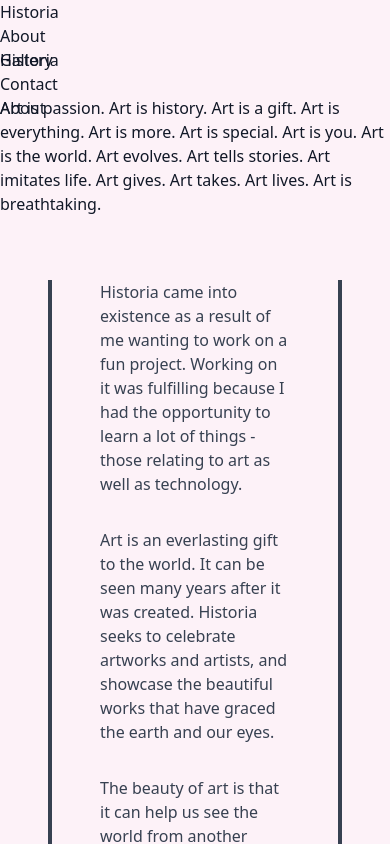
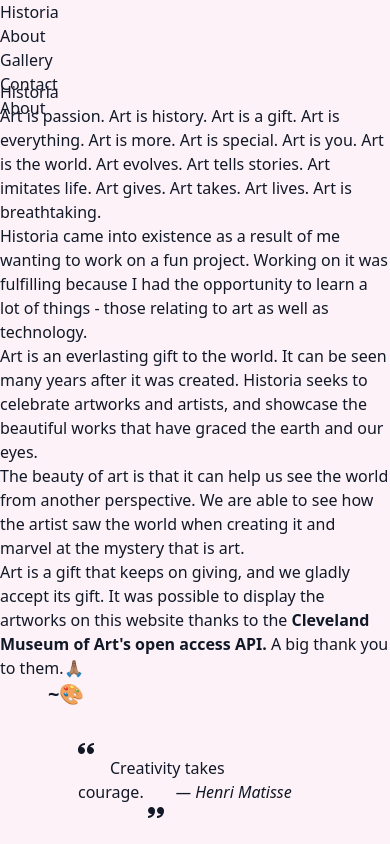
Before and after one commit to Iamhafsah/historia, a Next.js app: page /about in a window 390 px wide. Shown: the top 844 px of the page. Built offline with nearby package versions, Linux system fonts and the light colour scheme; what @netlify/classnames-template-literals would draw is missing.

Commit message:
Feat: Contact and about us page

```diff
--- /dev/null
+++ b/components/gallery/[id].js
@@ -0,0 +1,13 @@
+import Meta from "../../components/Meta"
+
+const Item = ({art}) => {
+    return (
+        <div>
+            {/* <Meta title={art.title}/>
+            <h1>{art.title}</h1> */}
+            hr
+        </div>
+    )
+}
+
+export default Item
--- a/components/gallery/index.js
+++ b/components/gallery/index.js
@@ -3,13 +3,12 @@
 import { ImQuotesRight } from "react-icons/im";
 import { HeroText } from "../../components";
 
+const index = ({artworks}) => {
 
-const index = ({artworks}) => {
     return (
         <>
         <HeroText topText="The" bottomText="Gallery" />
-
-        <div className="grid grid-cols-2 gap-12 max-w-[90vw] px-12 mx-auto">
+        <div className="grid grid-cols-2 gap-12 md:px-12 pr-14 pl-8 pt-12">
             {artworks.data.map((art, i) => (
                 <ImageComponent
                 key={i}
@@ -17,7 +16,7 @@
                 height={100}
                 width={100}
                 />
-            ))}
+                ))}
         </div>
 
         <div>
--- a/components/homepage/HeroText.js
+++ b/components/homepage/HeroText.js
@@ -1,10 +1,12 @@
 import ctl from '@netlify/classnames-template-literals'
+import { Strip } from '..'
 
 const heroStyle=ctl(`
     xl:text-[10em]
     lg:text-[9em]
     md:text-[6em]
-    text-[3.5em]
+    sm:text-[3.5rem]
+    text-[2.5em]
     font-bold
     uppercase
     text-right
@@ -16,16 +18,20 @@
     h-[30vh]
 `)
 const bottomTextStyle = (`
-    -mt-24
+    sm:-mt-24
+    -mt-16
     md:-mt-44
     lg:mt-[-2em]
 `)
 const HeroText = ({topText, bottomText}) => {
     return (
+        <>
         <div className={heroStyle}>
             <h1>{topText}</h1><br/>
             <h1 className={bottomTextStyle}>{bottomText}</h1>
         </div>
+        <Strip/>
+        </>
     )
 }
 
--- a/components/homepage/index.js
+++ b/components/homepage/index.js
@@ -1,10 +1,9 @@
-import {MiddleArtDisplay,BottomArtDisplay, TopArt, Quotes, Quote2, Quote3, Strip, HeroText} from "../../components";
+import {MiddleArtDisplay,BottomArtDisplay, TopArt, Quotes, Quote2, Quote3, HeroText} from "../../components";
 
 const HomePage = ({artworks}) => {
     return (
         <div>
             <HeroText topText="history" bottomText="in pictures"/>
-            <Strip/>
             <TopArt artworks={artworks}/>
             <Quotes/>
             <MiddleArtDisplay artworks={artworks}/>
--- a/components/utils/Image.js
+++ b/components/utils/Image.js
@@ -1,5 +1,7 @@
 import Image from "next/image"
 import ctl from '@netlify/classnames-template-literals'
+import Link from "next/link"
+
 
 const imageDivStyle = ctl(`
     w-[40vw]
@@ -19,9 +21,11 @@
 }
 
 const ImageComponent = ({art, height,width, imgStyle}) => {
+
     return (
         <div className="text-left">
             <div className={imageDivStyle}>
+            <Link href={`/galleria/${art.id}`}>
                 <Image
                     loader={imgLoader}
                     src={art.images.web.url}
@@ -31,6 +35,7 @@
                     className={`${imageStyle} ${imgStyle}`}
                     layout="responsive"
                 />
+            </Link>
             </div>
 
             <span>{art.title}</span>
--- a/pages/about.js
+++ b/pages/about.js
@@ -1,14 +1,29 @@
-import { HeroText , Strip } from "../components"
+import { HeroText } from "../components"
 import { ImQuotesLeft } from "react-icons/im";
 import { ImQuotesRight } from "react-icons/im";
+import ctl from "@netlify/classnames-template-literals"
 
+const aboutWrap = ctl(`
+    md:text-2xl
+    sm:text-xl
+    md:mx-28
+    mx-12
+    mt-16
+    mb-24
+    about-div
+    text-gray-700
+    border-l-4
+    border-r-4
+    border-gray-700
+    md:px-12
+    px-8
+`)
 const About = () => {
     return (
         <div>
-            <HeroText topText="About" bottomText="Historia"/>
+            <HeroText topText="About" bottomText="Historia "/>
 
-            <Strip/>
-            <div className="md:text-2xl sm:text-xl md:mx-28 mx-12 mt-16 mb-24 about-div text-gray-700 border-l-4 border-r-4 border-gray-700 px-12">
+            <div className={aboutWrap}>
                 <p>Historia came into existence as a result of me wanting to work on a fun project. Working on it was fulfilling because I had the opportunity to learn a lot of things - those relating to art as well as technology. </p>
                 <p>
                     Art is an everlasting gift to the world. It can be seen many years after it was created. Historia seeks to celebrate artworks and artists, and showcase the beautiful works that have graced the earth and our eyes.
--- a/pages/contact.js
+++ b/pages/contact.js
@@ -1,8 +1,17 @@
+import { HeroText } from "../components"
+
 const Contact = () => {
     return (
-        <div>
-            Get in touch
+        <>
+        <HeroText topText="Hey" bottomText="There 👋🏽" />
+
+        <div className={`contact-div`}>
+        <a><p className="bg-green-100">Medium</p></a>
+        <a href="https://github.com/iamhafsah"> <p className="bg-purple-300">My Github</p></a>
+        <a href="mailto:emekomahafsah@gmail.com"><p className="bg-pink-200">Send an Email</p></a>
+        <a href="https://twitter.com/hafsyforever"><p className="bg-indigo-200">Reach out on Twitter</p></a>
         </div>
+        </>
     )
 }
 
--- /dev/null
+++ b/pages/galleria/[id]/index.js
@@ -0,0 +1,43 @@
+import {useRouter} from "next/router";
+
+const Galleria = ({artPiece}) => {
+    const art = artPiece.data
+    return (
+        <div>
+            {art.title}
+            {art.wall_description}
+            {art.tombstone}
+        </div>
+    )
+}
+
+// export const getServerSideProps = async(context) => {
+//     const res = await fetch(`https://openaccess-api.clevelandart.org/api/artworks/${context.params.id}`);
+//     const artPiece = await res.json();
+
+//     return{
+//         props:{artPiece}
+//     }
+// }
+export const getStaticProps = async(context) => {
+    const res = await fetch(`https://openaccess-api.clevelandart.org/api/artworks/${context.params.id}`);
+    const artPiece = await res.json();
+
+    return{
+        props:{artPiece}
+    }
+}
+export const getStaticPaths = async()=> {
+    const res = await fetch(`https://openaccess-api.clevelandart.org/api/artworks/?limit=30&has_image=1`)
+    const artPiece = await res.json();
+
+    const ids = artPiece.data.map(item => item.id);
+    const paths = ids.map(id => ({params: {id:id.toString()}}))
+
+    return{
+        paths,
+        fallback:false
+    }
+}
+
+export default Galleria
--- a/pages/gallery.js
+++ b/pages/gallery.js
@@ -15,6 +15,7 @@
     const artworks = await res.json();
 
     return{
-        props: {artworks}
+        props: {artworks},
+        revalidate: 1
     }
   }
--- a/styles/globals.css
+++ b/styles/globals.css
@@ -25,3 +25,25 @@
 .about-div p{
     @apply mb-8;
 }
+.contact-div{
+    @apply px-32;
+    @apply md:px-0;
+    @apply xl:px-24;
+    @apply py-24;
+    @apply md:flex;
+}
+.contact-div p{
+    @apply border-4;
+    @apply border-gray-900;
+    @apply mb-4;
+    @apply max-w-max;
+    @apply px-8;
+    @apply md:px-4;
+    @apply lg:px-16;
+    @apply py-4;
+    @apply md:ml-8;
+    @apply md:text-xl;
+    @apply cursor-pointer;
+    @apply hover:-translate-y-4;
+    @apply transition;
+}
```
